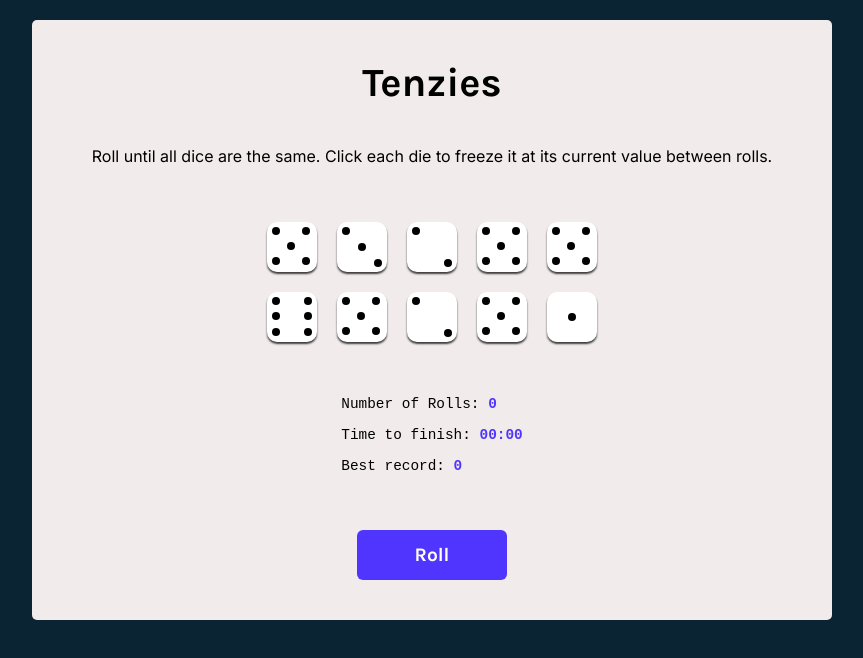
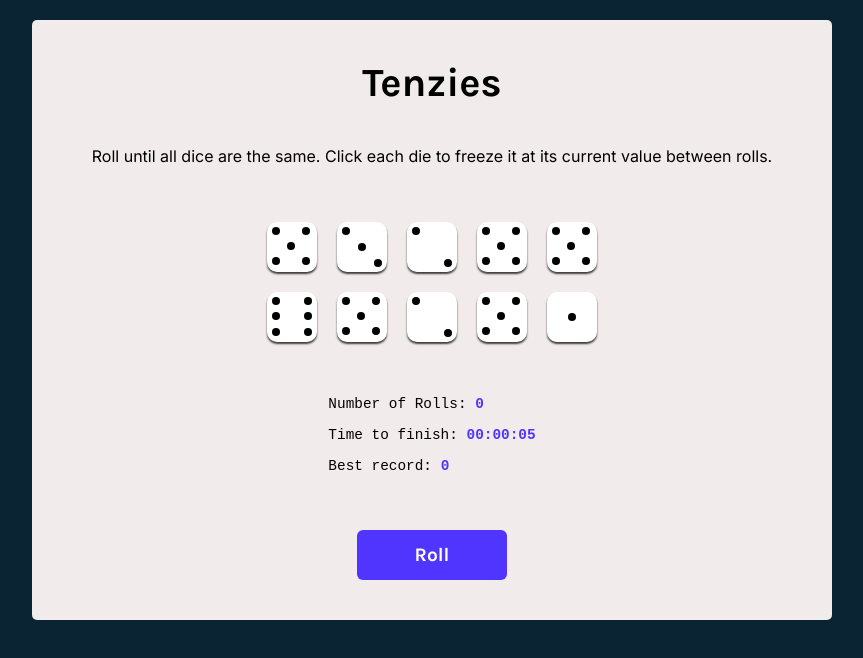
Before and after one commit to AnneMedina/react-tenzies-game, a React app: page / in a window 1280 px wide. Shown: the top 658 px of the page, without its empty margins (208-1071 px from the left). Built offline with nearby package versions, Linux system fonts and the light colour scheme.

Commit message:
Timer component must be separated to avoid re-rendering the whole app. useEffect will not be triggered if the new state value is just the same as the previous state value

```diff
--- a/App.js
+++ b/App.js
@@ -2,6 +2,7 @@ import React from "react"
 import Die from "./Die"
 import { nanoid } from "nanoid"
 import Confetti from "react-confetti"
+import Timer from "./Timer"
 
 export default function App() {
 
@@ -9,9 +10,8 @@ export default function App() {
     const [tenzies, setTenzies] = React.useState(false)
     const [numberOfRolls, setNumberOfRolls] = React.useState(0) //initialize number of rolls to 0
     const [timerRunning, setTimerRunning] = React.useState(true)
-    const [timeToFinish, setTimeToFinish] = React.useState(0) //initialize to 0 seconds
-
     const [bestRecord, setBestRecord] = React.useState(localStorage.getItem("bestRecord") ? localStorage.getItem("bestRecord") : 0); //Initialize bestRecord to 0
+    const [resetTime, setResetTime] = React.useState(true);
 
     React.useEffect(() => {
         const allHeld = dice.every(die => die.isHeld)
@@ -28,23 +28,12 @@ export default function App() {
 
             /** At the end of the game, stop the timer */
             setTimerRunning(false)
+
+            /** Have to change state because the reset in useEffect in Die component will
+             * not be triggered if the state resetTime has the same value as the previous value */
+            setResetTime(false)
         }
     }, [dice])
-
-    // React.useEffect(() => {
-    //     let timer;
-
-    //     if (timerRunning) {
-    //         timer = setInterval(() => {
-    //             setTimeToFinish((prevTime) => prevTime + 1)
-    //         }, 1000)
-
-    //         console.log(timer)
-    //     }
-
-    //     //cleanup interval after use
-    //     return () => clearInterval(timer);
-    // }, [timerRunning])
 
     function generateNewDie() {
         return {
@@ -52,15 +41,6 @@ export default function App() {
             isHeld: false,
             id: nanoid()
         }
-    }
-
-    function formatTime(timeInSeconds) {
-        const minutes = Math.floor((timeInSeconds / 3600) / 60)
-        const seconds = Math.floor(timeInSeconds % 60)
-
-        return `${minutes
-            .toString()
-            .padStart(2, '0')}:${seconds.toString().padStart(2, '0')}`;
     }
 
     /** Set a new game */
@@ -73,6 +53,7 @@ export default function App() {
     }
 
     function rollDice() {
+
         /** Track number of rolls */
         setNumberOfRolls(prevCount => prevCount + 1);
         if (!tenzies) {
@@ -85,8 +66,8 @@ export default function App() {
             setTenzies(false)
             setNumberOfRolls(0)
             setDice(allNewDice())
-            setTimeToFinish(0) //reset to 0 seconds
             setTimerRunning(true)
+            setResetTime(true)
         }
     }
 
@@ -130,7 +111,7 @@ export default function App() {
             </div>
             <div className="tracking">
                 <pre>Number of Rolls: <span className="records">{numberOfRolls}</span></pre>
-                <pre>Time to finish: <span className="records">{formatTime(timeToFinish)}</span></pre>
+                <Timer timerRunning={timerRunning} resetTime={resetTime} />
                 <pre>Best record: <span className="records">{bestRecord}</span></pre>
             </div>
             <button
--- a/Die.js
+++ b/Die.js
@@ -10,8 +10,6 @@ export default function Die(props) {
         return (<span key={i} className="dot"></span>)
     })
 
-    console.log({ dots })
-
     return (
         <div
             className={`die-face die-${props.value}`}
--- /dev/null
+++ b/Timer.js
@@ -0,0 +1,40 @@
+import React from "react"
+
+export default function Timer(props) {
+    const [timeToFinish, setTimeToFinish] = React.useState(0) //initialize to 0 seconds
+
+    React.useEffect(() => {
+        let timer;
+
+        if (props.timerRunning) {
+            timer = setInterval(() => {
+                setTimeToFinish((prevTime) => prevTime + 1)
+            }, 1000)
+        }
+
+        //cleanup interval after use
+        return () => clearInterval(timer);
+    }, [props.timerRunning])
+
+    React.useEffect(() => {
+        if (props.resetTime) {
+            setTimeToFinish(0)
+        }
+    }, [props.resetTime])
+
+
+    function formatTime(timeInSeconds) {
+        const hours = Math.floor(timeInSeconds / 3600);
+        const minutes = Math.floor((timeInSeconds % 3600) / 60);
+        const seconds = timeInSeconds % 60;
+
+        return `${hours.toString().padStart(2, '0')}:${minutes
+            .toString()
+            .padStart(2, '0')}:${seconds.toString().padStart(2, '0')}`;
+    }
+
+    return (
+        <pre>Time to finish: <span className="records">{formatTime(timeToFinish)}</span></pre>
+    )
+
+}
```
Also changed, not shown: index.pack.js.
